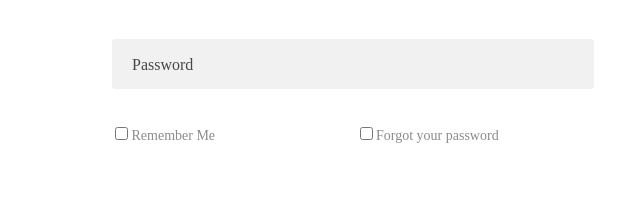
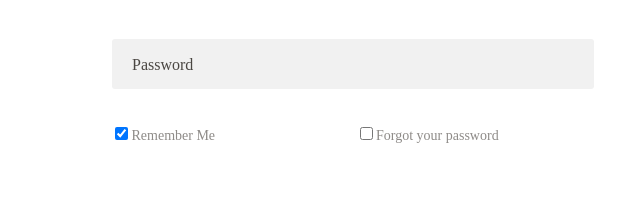
Before and after one commit to baquyptit2001/my_account, a plain HTML site: page index.html in a window 1280 px wide. Shown: the part 1100-1318 px from the top of the page, 0-640 px from the left. Drawn offline with Linux system fonts and the light colour scheme.

Commit message:
Update index.html

```diff
--- a/index.html
+++ b/index.html
@@ -124,7 +124,7 @@
                             </div>
                             <div class="row check-st">
                                 <div class="col-6">
-                                    <label class="checking"><input type="checkbox" value="1"> Remember Me</label>
+                                    <label class="checking"><input type="checkbox" value="1" checked="checked"> Remember Me</label>
                                 </div>
                                 <div class="col-6">
                                     <label class="checking"><input type="checkbox" value="1"> Forgot your password</label>
```
